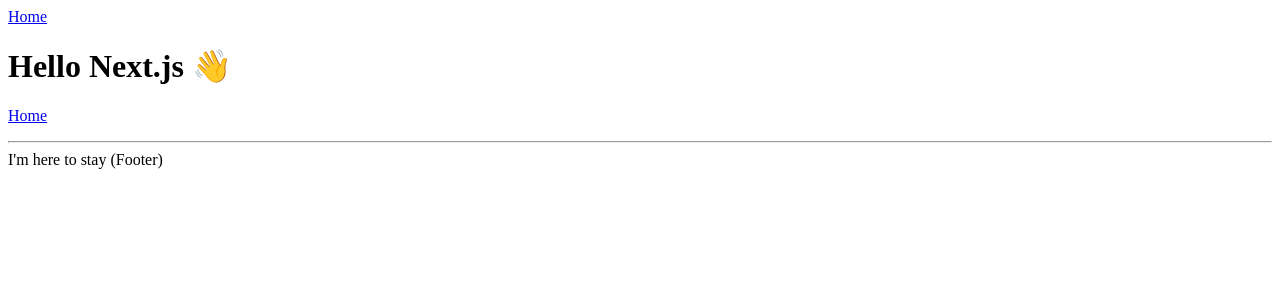
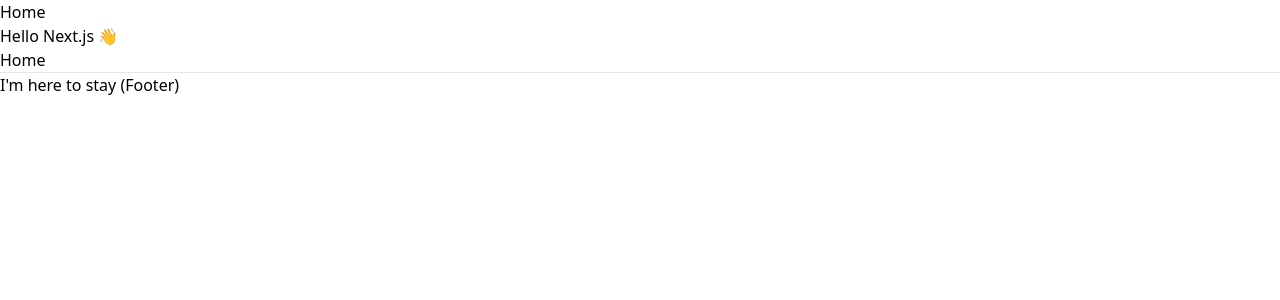
Before and after one commit to VadimBrodsky/vadimbrodsky.com, a Next.js app: page / in a window 1280 px wide. Shown: the top 300 px of the page. Built offline with nearby package versions, Linux system fonts and the light colour scheme.

Commit message:
Add global style

```diff
--- /dev/null
+++ b/pages/_app.tsx
@@ -0,0 +1,8 @@
+import { AppProps } from 'next/app';
+import '../styles/index.css';
+
+const MyApp: React.FC<AppProps> = ({ Component, pageProps }): JSX.Element => {
+  return <Component {...pageProps} />;
+};
+
+export default MyApp;
--- /dev/null
+++ b/styles/index.css
@@ -0,0 +1,15 @@
+@tailwind base;
+
+/* Write your own custom base styles here */
+
+/* Start purging... */
+@tailwind components;
+/* Stop purging. */
+
+/* Write you own custom component styles here */
+
+/* Start purging... */
+@tailwind utilities;
+/* Stop purging. */
+
+/* Your own custom utilities */
```
